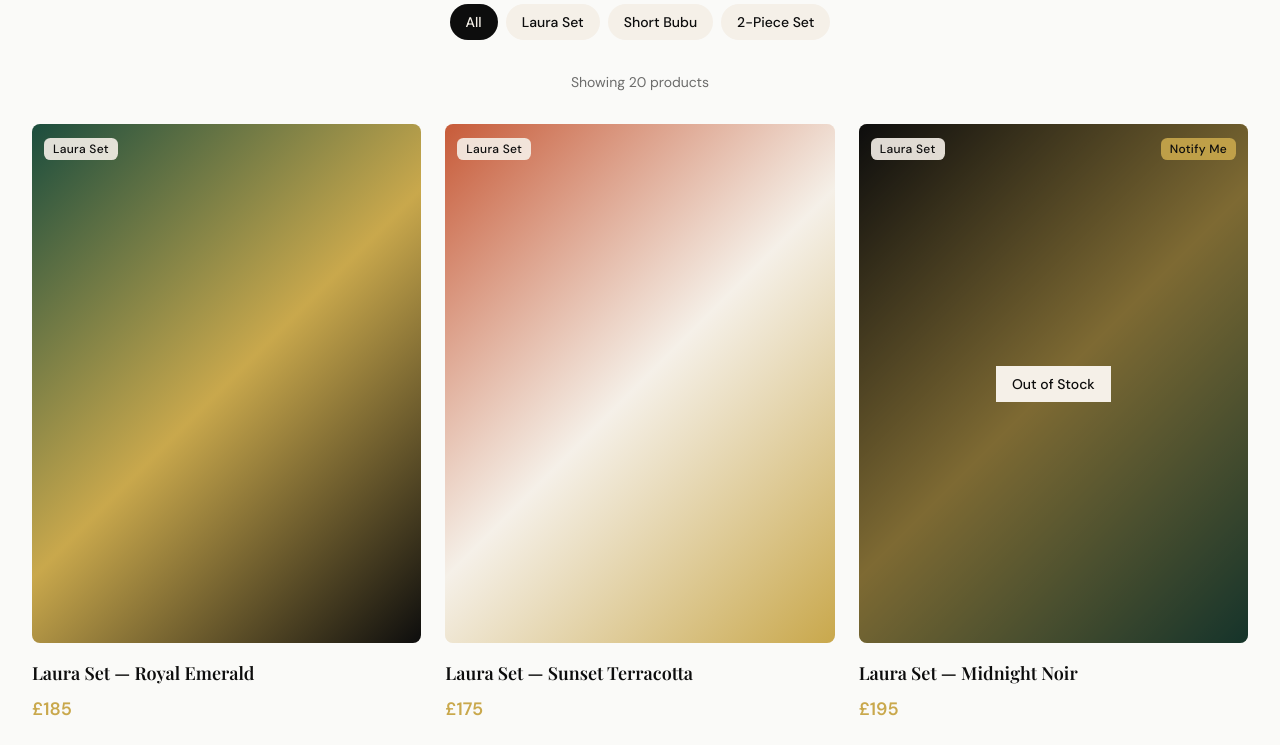
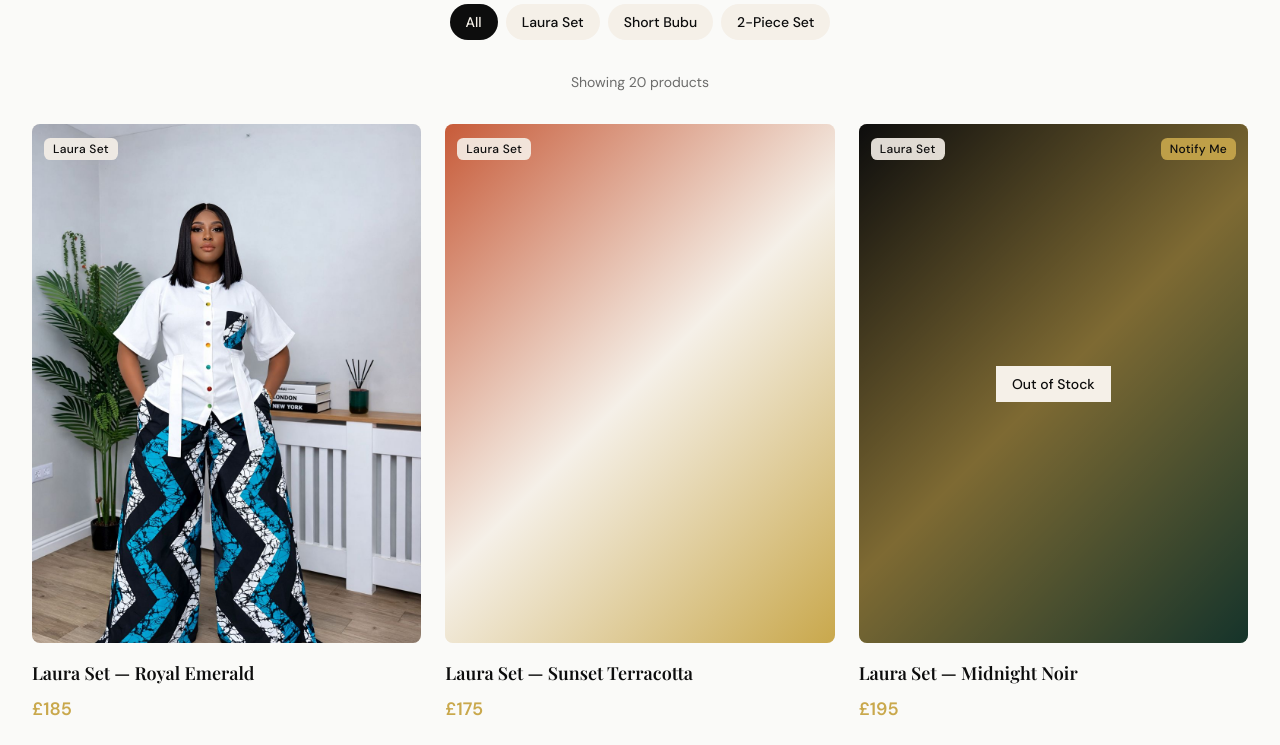
Before and after one commit to oracleot/printsbytee-website, a Next.js app: page /products in a window 1280 px wide. Shown: the part 400-1145 px from the top of the page. Built offline with nearby package versions, Linux system fonts and the light colour scheme.

Commit message:
feat: add real product image for Laura Set — Royal Emerald with image rendering
- Add getProductImage() helper in lib/products.ts
- Update ProductCard.tsx to use Next.js Image for real images, gradient fallback for gradient keys
- Add product photo for Laura Set — Royal Emerald (pbt-001)

```diff
--- a/components/products/ProductCard.tsx
+++ b/components/products/ProductCard.tsx
@@ -1,9 +1,10 @@
 "use client";
 
+import Image from "next/image";
 import Link from "next/link";
 import { motion } from "framer-motion";
 import { Eye } from "lucide-react";
-import { getProductGradient, formatPrice, getCategoryLabel, Product } from "@/lib/products";
+import { getProductImage, formatPrice, getCategoryLabel, Product } from "@/lib/products";
 import { Badge } from "@/components/ui/badge";
 
 interface ProductCardProps {
@@ -22,11 +23,20 @@ export function ProductCard({ product, index = 0 }: ProductCardProps) {
       <Link href={`/products/${product.slug}`} className="group block">
         {/* Image Container */}
         <div className="relative aspect-[3/4] rounded-lg overflow-hidden mb-4 bg-cream">
-          {/* Product Image */}
-          <div
-            className="absolute inset-0 transition-transform duration-500 group-hover:scale-105"
-            style={{ background: getProductGradient(product.images[0]) }}
-          />
+          {product.images[0].startsWith("/") ? (
+            <Image
+              src={product.images[0]}
+              alt={product.name}
+              fill
+              className="object-cover transition-transform duration-500 group-hover:scale-105"
+              sizes="(max-width: 768px) 100vw, (max-width: 1200px) 50vw, 33vw"
+            />
+          ) : (
+            <div
+              className="absolute inset-0 transition-transform duration-500 group-hover:scale-105"
+              style={{ background: getProductImage(product.images[0]) }}
+            />
+          )}
 
           {/* Out of Stock Overlay */}
           {!product.inStock && (
--- a/data/products.json
+++ b/data/products.json
@@ -7,7 +7,7 @@
     "description": "Crafted for the woman who commands attention without saying a word. The Royal Emerald Laura Set blends rich emerald tones with gold embroidery inspired by West African royal courts. The flowing boubou top features intricate pattern work along the neckline, paired with matching wide-leg trousers that move with effortless grace. Whether you're at a wedding, a formal dinner, or celebrating a milestone, this set speaks the language of confidence and cultural pride.",
     "price": 185,
     "sizes": ["XS", "S", "M", "L", "XL"],
-    "images": ["gradient-emerald-gold"],
+    "images": ["/laura-set-royal-emerald-1.jpg", "gradient-emerald-gold"],
     "inStock": true,
     "notifyMeEnabled": true,
     "featured": true,
--- a/lib/products.ts
+++ b/lib/products.ts
@@ -73,6 +73,11 @@ export function getProductGradient(imageKey: string): string {
   return productGradients[imageKey] || 'linear-gradient(135deg, #C9A84C 0%, #1B4D3E 100%)';
 }
 
+export function getProductImage(key: string): string {
+  if (key.startsWith("/")) return key;
+  return getProductGradient(key);
+}
+
 export function formatPrice(price: number | null): string {
   if (price === null) return '';
   return `£${price}`;
```
Also changed, not shown: public/laura-set-royal-emerald-1.jpg (added).
